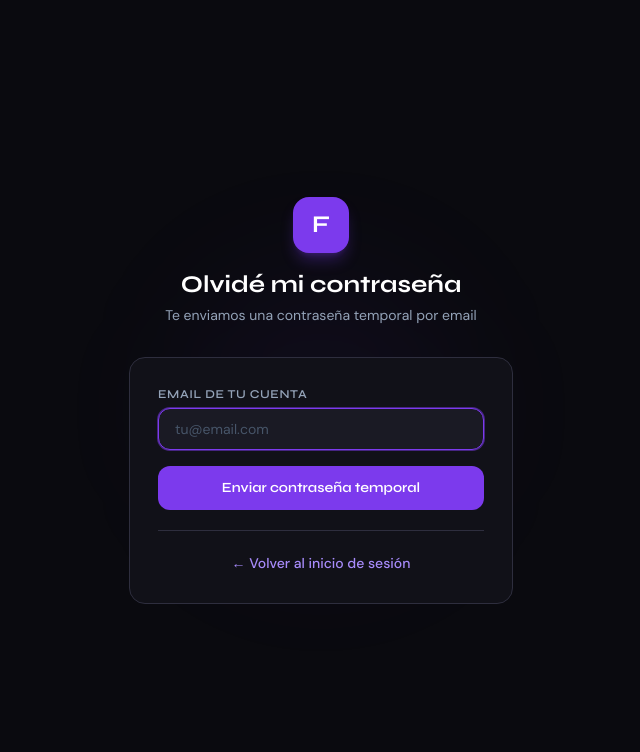
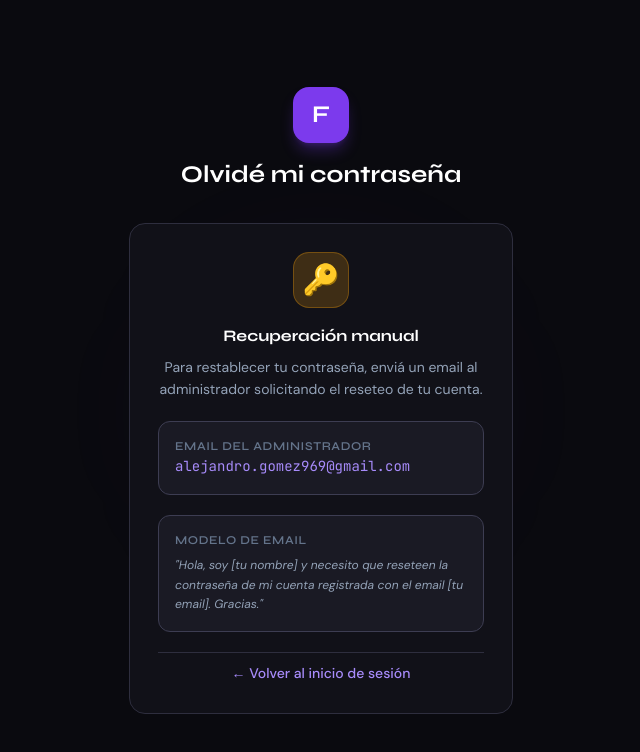
Before and after one commit to alego125/Financialtraker, a React (Vite) app in the folder frontend/: page /forgot-password in a window 1280 px wide. Shown: the top 752 px of the page, without its empty margins (319-959 px from the left). Built offline with nearby package versions, Linux system fonts and the light colour scheme; no server answers.

Commit message:
simplify forgot password - contact admin

```diff
--- a/frontend/src/pages/ForgotPasswordPage.jsx
+++ b/frontend/src/pages/ForgotPasswordPage.jsx
@@ -1,55 +1,6 @@
-import { useState } from 'react';
 import { Link } from 'react-router-dom';
-import emailjs from '@emailjs/browser';
-import api from '../services/api';
-
-// Configurá estas variables con tus datos de EmailJS
-const EMAILJS_SERVICE_ID  = import.meta.env.VITE_EMAILJS_SERVICE_ID;
-const EMAILJS_TEMPLATE_ID = import.meta.env.VITE_EMAILJS_TEMPLATE_ID;
-const EMAILJS_PUBLIC_KEY  = import.meta.env.VITE_EMAILJS_PUBLIC_KEY;
 
 export default function ForgotPasswordPage() {
-  const [email, setEmail]     = useState('');
-  const [loading, setLoading] = useState(false);
-  const [sent, setSent]       = useState(false);
-  const [error, setError]     = useState('');
-
-  const handleSubmit = async (e) => {
-    e.preventDefault();
-    setError('');
-    setLoading(true);
-
-    try {
-      // 1. Pedirle al backend que genere la contraseña temporal
-      const { data } = await api.post('/auth/forgot-password', { email });
-
-      if (!data.found) {
-        // No revelar si el email existe o no — mostrar el mismo mensaje de éxito
-        setSent(true);
-        return;
-      }
-
-      // 2. Enviar el email desde el frontend via EmailJS
-      await emailjs.send(
-        EMAILJS_SERVICE_ID,
-        EMAILJS_TEMPLATE_ID,
-        {
-          to_email:      data.email,
-          to_name:       data.name,
-          temp_password: data.tempPassword,
-        },
-        EMAILJS_PUBLIC_KEY
-      );
-
-      setSent(true);
-    } catch (err) {
-      console.error('Reset error:', err);
-      setError('Hubo un error al procesar la solicitud. Intentá de nuevo.');
-    } finally {
-      setLoading(false);
-    }
-  };
-
   return (
     <div className="min-h-screen bg-dark-900 flex items-center justify-center p-4">
       <div className="absolute inset-0 overflow-hidden pointer-events-none">
@@ -62,49 +13,35 @@ export default function ForgotPasswordPage() {
             <span className="text-white font-display font-bold text-2xl">F</span>
           </div>
           <h1 className="text-2xl font-display font-bold text-white">Olvidé mi contraseña</h1>
-          <p className="text-slate-400 mt-1 text-sm">Te enviamos una contraseña temporal por email</p>
         </div>
 
-        <div className="card p-5 sm:p-7">
-          {!sent ? (
-            <>
-              {error && (
-                <div className="bg-rose-500/10 border border-rose-500/30 text-rose-400 rounded-xl px-4 py-3 text-sm mb-4">
-                  {error}
-                </div>
-              )}
-              <form onSubmit={handleSubmit} className="space-y-4">
-                <div>
-                  <label className="label">Email de tu cuenta</label>
-                  <input type="email" className="input" placeholder="tu@email.com"
-                    value={email} onChange={e => setEmail(e.target.value)} required autoFocus />
-                </div>
-                <button type="submit" disabled={loading} className="btn-primary w-full py-3">
-                  {loading ? 'Enviando...' : 'Enviar contraseña temporal'}
-                </button>
-              </form>
-            </>
-          ) : (
-            <div className="text-center space-y-4">
-              <div className="w-14 h-14 rounded-2xl bg-emerald-500/20 border border-emerald-500/30 flex items-center justify-center text-3xl mx-auto">
-                ✉️
-              </div>
-              <div>
-                <h2 className="font-display font-bold text-white mb-1">Revisá tu email</h2>
-                <p className="text-slate-400 text-sm leading-relaxed">
-                  Si <strong className="text-slate-300">{email}</strong> está registrado, vas a recibir
-                  una contraseña temporal en los próximos minutos.
-                </p>
-              </div>
-              <div className="bg-amber-500/10 border border-amber-500/30 rounded-xl p-3">
-                <p className="text-amber-400 text-xs leading-relaxed">
-                  ⚠️ Una vez que ingreses con la contraseña temporal, cambiala desde <strong>Mi Cuenta</strong>.
-                </p>
-              </div>
+        <div className="card p-5 sm:p-7 space-y-5">
+          <div className="text-center">
+            <div className="w-14 h-14 rounded-2xl bg-amber-500/20 border border-amber-500/30 flex items-center justify-center text-3xl mx-auto mb-4">
+              🔑
             </div>
-          )}
+            <h2 className="font-display font-bold text-white mb-2">Recuperación manual</h2>
+            <p className="text-slate-400 text-sm leading-relaxed">
+              Para restablecer tu contraseña, enviá un email al administrador solicitando el reseteo de tu cuenta.
+            </p>
+          </div>
 
-          <div className="mt-5 pt-5 border-t border-dark-500 text-center">
+          <div className="bg-dark-700 border border-dark-400 rounded-xl p-4 space-y-2">
+            <p className="text-xs font-display font-semibold text-slate-500 uppercase tracking-wider">Email del administrador</p>
+            <a href="mailto:alejandro.gomez969@gmail.com?subject=Solicitud%20de%20reseteo%20de%20contraseña%20-%20FinTrack"
+              className="text-accent-light font-mono text-sm hover:text-white transition-colors break-all">
+              alejandro.gomez969@gmail.com
+            </a>
+          </div>
+
+          <div className="bg-dark-700 border border-dark-400 rounded-xl p-4">
+            <p className="text-xs font-display font-semibold text-slate-500 uppercase tracking-wider mb-2">Modelo de email</p>
+            <p className="text-slate-400 text-xs leading-relaxed italic">
+              "Hola, soy [tu nombre] y necesito que reseteen la contraseña de mi cuenta registrada con el email [tu email]. Gracias."
+            </p>
+          </div>
+
+          <div className="pt-2 text-center border-t border-dark-500">
             <Link to="/login" className="text-accent-light hover:text-white text-sm font-medium transition-colors">
               ← Volver al inicio de sesión
             </Link>
```
